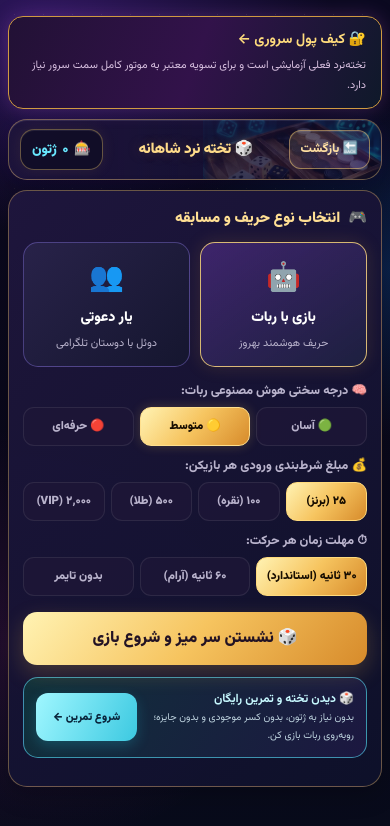
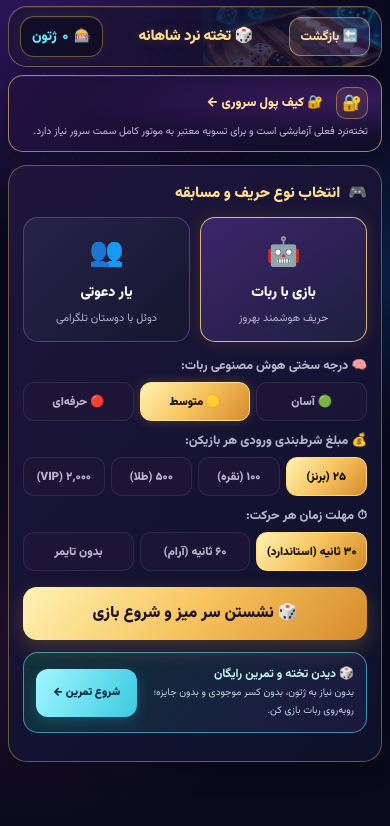
Before and after one commit to alihosseini6687-netizen/simor-app, a plain HTML site: page games/backgammon/index.html in a window 390 px wide. Drawn offline with Linux system fonts and the light colour scheme.

Commit message:
fix: move secure wallet link inside responsive page layout, remove duplicated CSS

```diff
--- a/games/backgammon/index.html
+++ b/games/backgammon/index.html
@@ -675,17 +675,11 @@
   <link rel="stylesheet" href="../../assets/css/simab-backgammon-v5.css?v=5">
   <link rel="stylesheet" href="../../assets/css/simab-backgammon-v6.css?v=6">
   <script src="../../assets/js/simab-legacy-guard.js?v=1"></script>
-<style>
-.simab-secure-entry{display:block;position:relative;z-index:3;direction:rtl;max-width:640px;
-margin:10px auto;padding:12px 15px;border:1px solid #cf9a41;border-radius:15px;
-background:linear-gradient(110deg,#221135,#32124a,#0f192a);color:#fff;text-decoration:none;
-box-shadow:0 0 19px #b456d044;font-family:Tahoma,system-ui,sans-serif;text-align:right}
-.simab-secure-entry strong{display:block;font-size:14px;color:#ffdc7c}
-.simab-secure-entry small{display:block;line-height:1.8;margin-top:5px;font-size:11px;color:#d7bfdf}
-</style>
+
+<link rel="stylesheet" href="../../assets/css/simab-secure-entry-v7.css?v=7">
 </head>
 <body>
-<a class="simab-secure-entry" href="../../wallet/index.html"><strong>🔐 کیف پول سروری ←</strong><small>تخته‌نرد فعلی آزمایشی است و برای تسویه معتبر به موتور کامل سمت سرور نیاز دارد.</small></a>
+
   <div class="toast-msg" id="toast-msg">انجام شد!</div>
 
   <!-- نوار بالای صفحه اصلی -->
@@ -696,6 +690,8 @@ box-shadow:0 0 19px #b456d044;font-family:Tahoma,system-ui,sans-serif;text-align
       🎰 <span id="user-chips-bal">۰</span> ژتون
     </div>
   </div>
+  <a class="simab-secure-entry" href="../../wallet/index.html"><strong>🔐 کیف پول سروری ←</strong><small>تخته‌نرد فعلی آزمایشی است و برای تسویه معتبر به موتور کامل سمت سرور نیاز دارد.</small></a>
+
 
   <!-- ================= ۱. لابی ورودی و تنظیمات ================= -->
   <div class="lobby-screen" id="lobby-screen">
```
